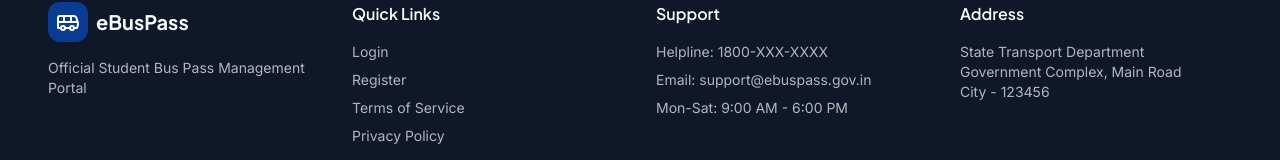
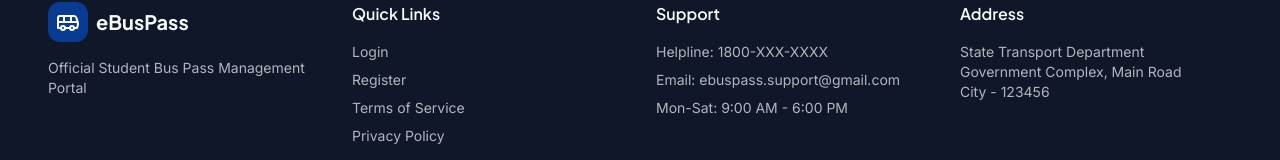
Before and after one commit to Yadav003/Complete_EbusPass_Project, a React (Vite) app in the folder frontend/ebuspass-connect/: page / in a window 1280 px wide. Shown: the part 2192-2352 px from the top of the page. Built offline with nearby package versions, Linux system fonts and the light colour scheme; the HTML template or start-up script is replaced by a standard one.

Commit message:
feat: update support email address across public site components

```diff
--- a/frontend/ebuspass-connect/src/components/layouts/PublicSiteLayout.tsx
+++ b/frontend/ebuspass-connect/src/components/layouts/PublicSiteLayout.tsx
@@ -149,7 +149,7 @@ const PublicSiteLayout = ({
                 </li>
                 <li className="flex items-center gap-2">
                   <Mail className="w-4 h-4" />
-                  support@ebuspass.gov.in
+                  ebuspass.support@gmail.com
                 </li>
                 <li>Mon-Sat: 9:00 AM - 6:00 PM</li>
               </ul>
--- a/frontend/ebuspass-connect/src/pages/ContactPage.tsx
+++ b/frontend/ebuspass-connect/src/pages/ContactPage.tsx
@@ -81,7 +81,7 @@ const ContactPage = () => {
               <Mail className="w-5 h-5" />
             </div>
             <h3 className="font-display font-bold text-lg mb-1">Email</h3>
-            <p className="text-muted-foreground text-sm">support@ebuspass.gov.in</p>
+            <p className="text-muted-foreground text-sm">ebuspass.support@gmail.com</p>
             <p className="text-muted-foreground text-sm mt-1">For non-urgent and document-related queries</p>
           </CardContent>
         </Card>
--- a/frontend/ebuspass-connect/src/pages/LandingPage.tsx
+++ b/frontend/ebuspass-connect/src/pages/LandingPage.tsx
@@ -332,7 +332,7 @@ const LandingPage = () => {
               <h4 className="font-semibold mb-4">Support</h4>
               <ul className="space-y-2 text-sm text-background/70">
                 <li>Helpline: 1800-XXX-XXXX</li>
-                <li>Email: support@ebuspass.gov.in</li>
+                <li>Email: ebuspass.support@gmail.com</li>
                 <li>Mon-Sat: 9:00 AM - 6:00 PM</li>
               </ul>
             </div>
```
